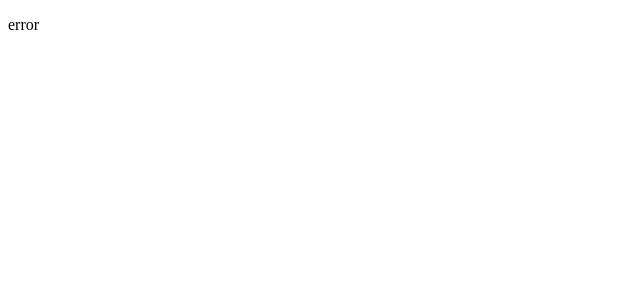
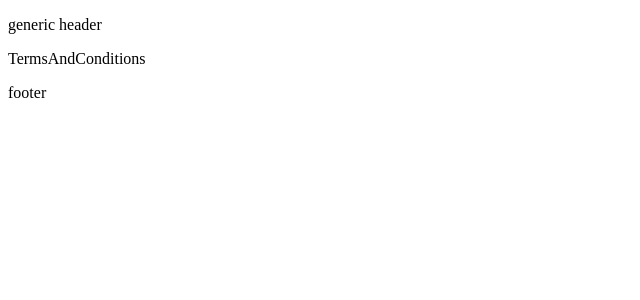
Before and after one commit to shivakumarKirigeri641/mock-train-seat-reservation-web, a React (Vite) app: page /terms-and-conditions in a window 1280 px wide. Before the commit this address had no page. Shown: the top 300 px of the page, without its empty margins (0-640 px from the left). Built offline with nearby package versions, Linux system fonts and the light colour scheme.

Commit message:
task:additional pages

```diff
--- /dev/null
+++ b/src/components/PrivacyPolicy.js
@@ -0,0 +1,11 @@
+import React from "react";
+
+const PrivacyPolicy = () => {
+  return (
+    <div>
+      <p>PrivactyPolicy</p>
+    </div>
+  );
+};
+
+export default PrivacyPolicy;
--- /dev/null
+++ b/src/components/TermsAndConditions.js
@@ -0,0 +1,11 @@
+import React from "react";
+
+const TermsAndConditions = () => {
+  return (
+    <div>
+      <p>TermsAndConditions</p>
+    </div>
+  );
+};
+
+export default TermsAndConditions;
```
Also changed, not shown: src/App.js (+10 -0 lines).
